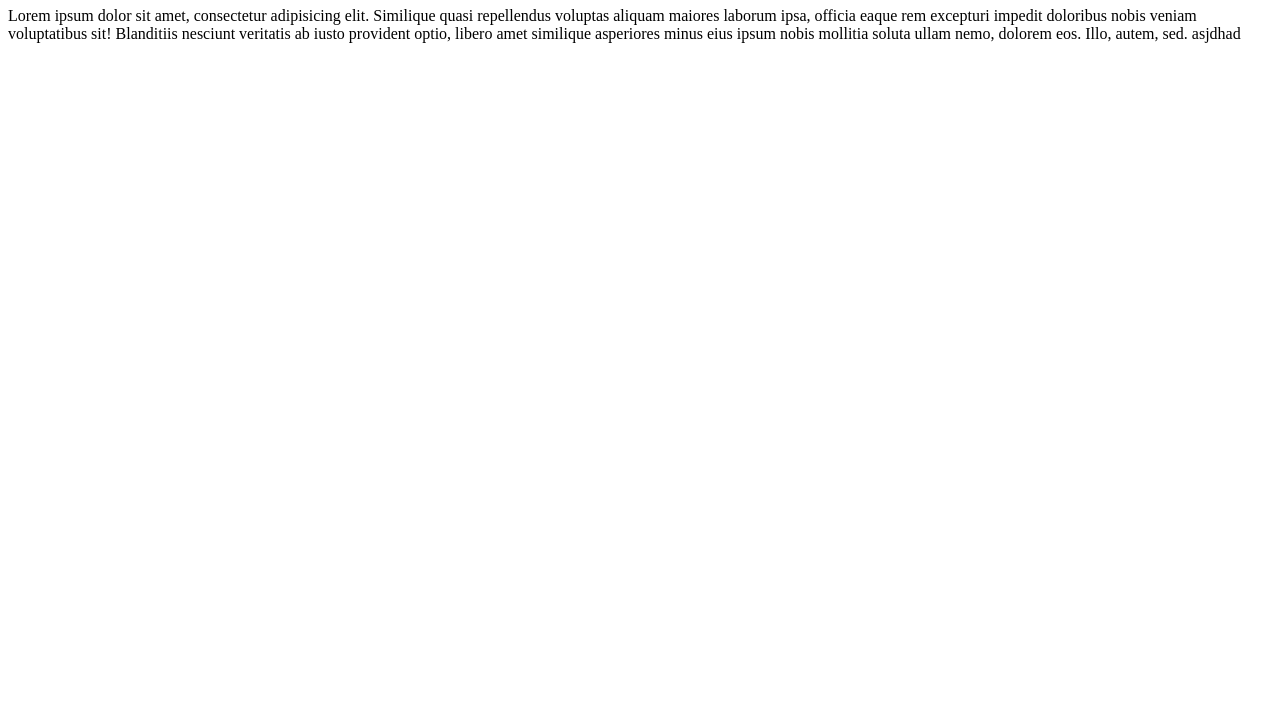
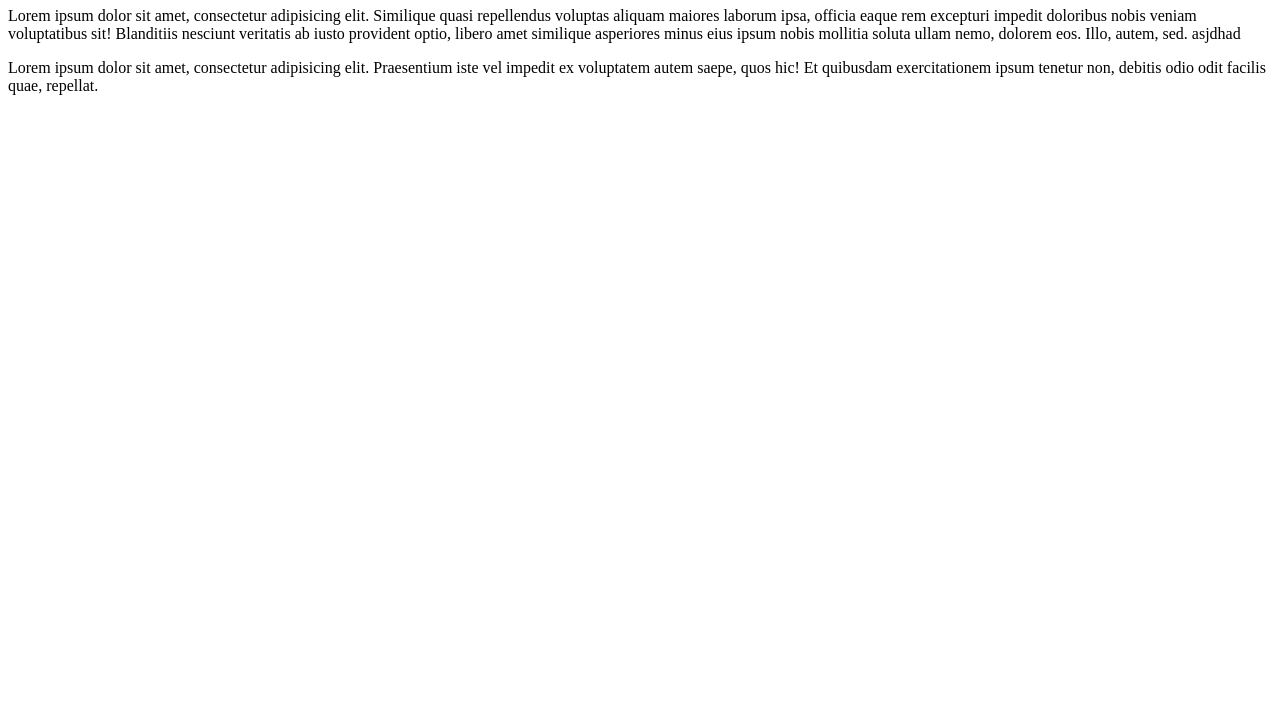
Before and after one commit to Azkamina/testing-git, a plain HTML site: page index.html in a window 1280 px wide. Shown: the part 73-800 px from the top of the page. Drawn offline with Linux system fonts and the light colour scheme.

Commit message:
test two
words

```diff
--- a/index.html
+++ b/index.html
@@ -9,6 +9,7 @@
 	<div>
 		<h1>Hello World</h1>
 		<p>Lorem ipsum dolor sit amet, consectetur adipisicing elit. Similique quasi repellendus voluptas aliquam maiores laborum ipsa, officia eaque rem excepturi impedit doloribus nobis veniam voluptatibus sit! Blanditiis nesciunt veritatis ab iusto provident optio, libero amet similique asperiores minus eius ipsum nobis mollitia soluta ullam nemo, dolorem eos. Illo, autem, sed. asjdhad</p>
+		<p>Lorem ipsum dolor sit amet, consectetur adipisicing elit. Praesentium iste vel impedit ex voluptatem autem saepe, quos hic! Et quibusdam exercitationem ipsum tenetur non, debitis odio odit facilis quae, repellat.</p>
 	</div>
 
 </body>
```
